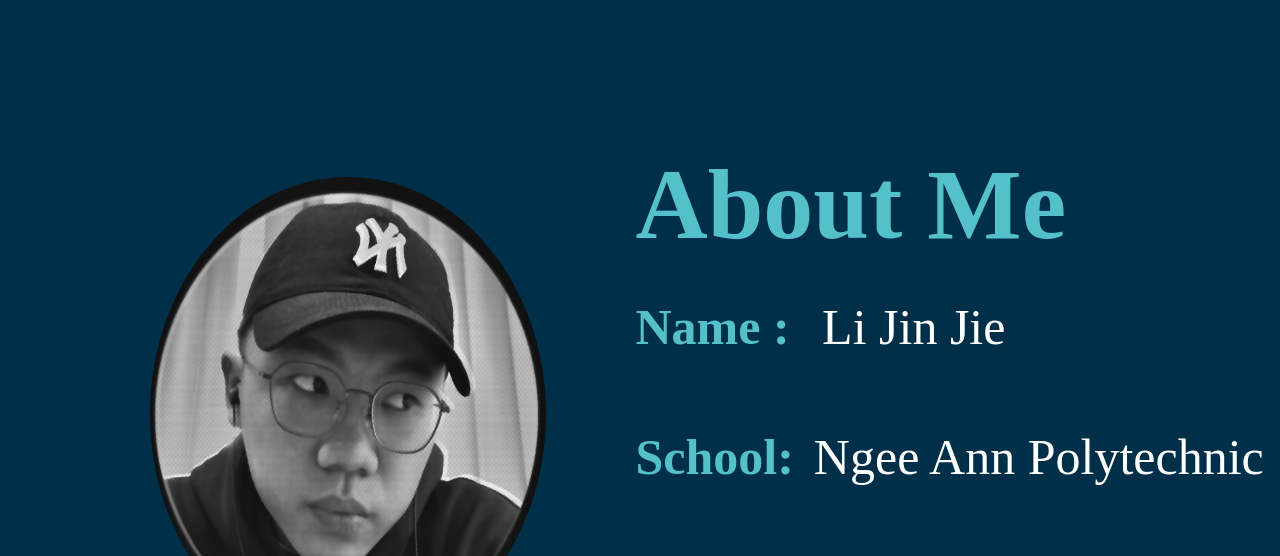
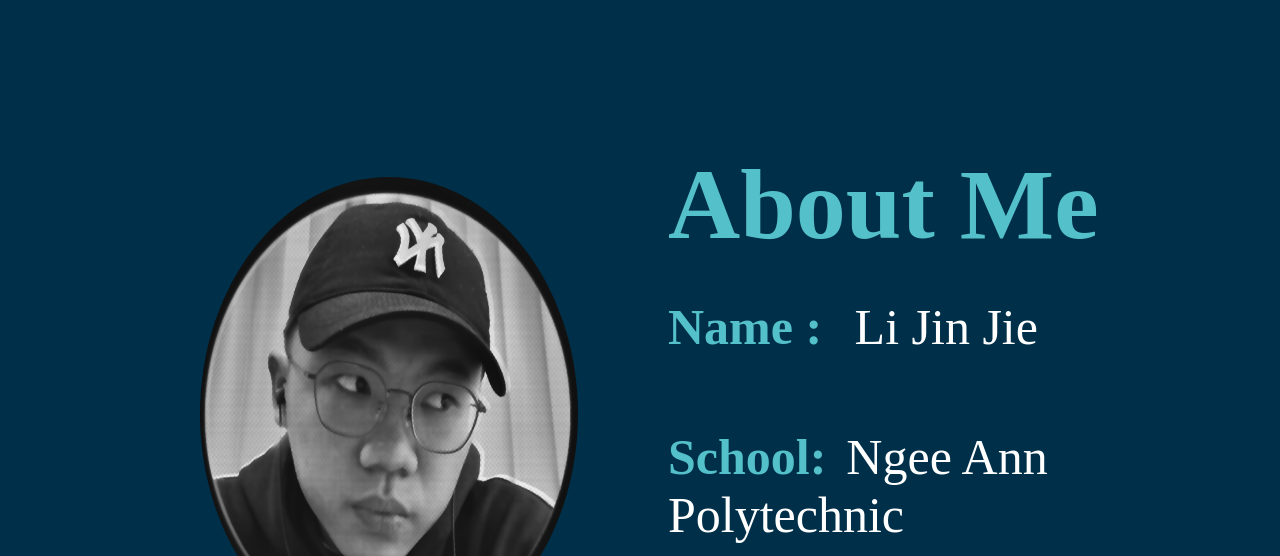
Before and after one commit to jinjie-9/ASG1, a plain HTML site: page index.html in a window 1280 px wide. Shown: the part 191-747 px from the top of the page. Drawn offline with Linux system fonts and the light colour scheme.

Commit message:
Done working on message layout

```diff
--- a/index.html
+++ b/index.html
@@ -7,8 +7,9 @@
     <title>Homepage</title>
     <link rel="stylesheet" type="text/CSS" href="style.css">
     <link rel="stylesheet" href="https://cdnjs.cloudflare.com/ajax/libs/font-awesome/4.7.0/css/font-awesome.min.css">
-    <link rel="icon" href="Images/Logo 2.jpg" type="Images">
+    <link rel="icon" href="Images/Homepage_logo.png" type="Images">
     <script src="https://kit.fontawesome.com/61a6ca8d1a.js" crossorigin="anonymous"></script>
+</head>
 <body style="background-color: #003049;">
     <!--Navigation Bar-->
     <a id="top"></a>
--- a/style.css
+++ b/style.css
@@ -171,6 +171,7 @@ a
   font-family:'Times New Roman', Times, serif;
   margin-bottom: 1900px;
   display: flex;
+  background-color: #003049;
 }
 
 .main
@@ -185,9 +186,9 @@ a
 .body-1
 {
   flex-direction: row;
-  padding-left : 150px;
   padding-bottom: 350px;
   margin-top:-100px;
+  margin-left: 200px  ;
 }
 
 .body-1 img
```
